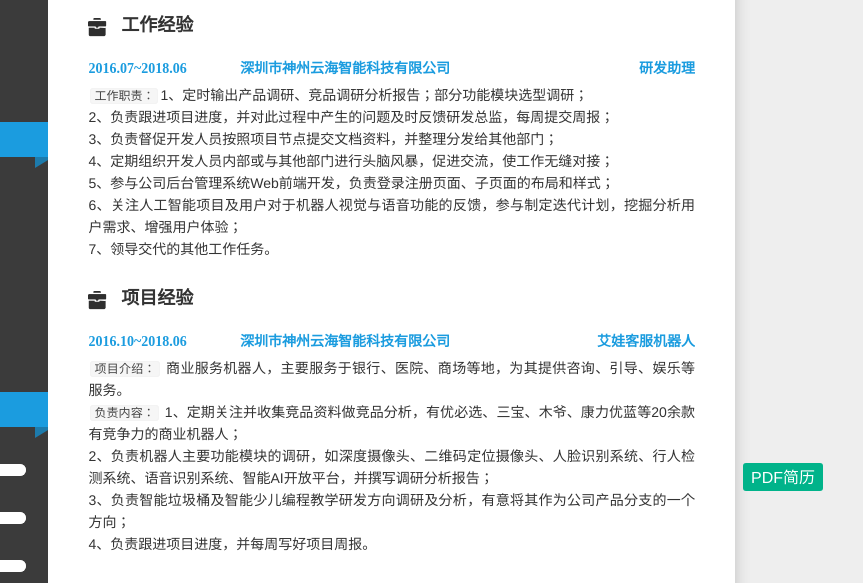
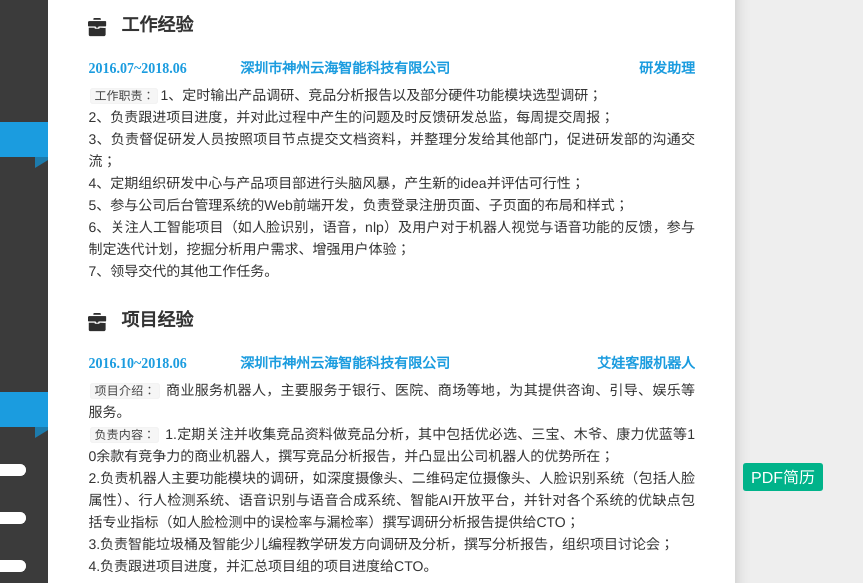
Before and after one commit to Besty941224/Resume, a plain HTML site: page index.html in a window 1280 px wide. Shown: the part 303-886 px from the top of the page, 417-1280 px from the left. Drawn offline with Linux system fonts and the light colour scheme; some icons are missing.

Commit message:
Update index.html

```diff
--- a/index.html
+++ b/index.html
@@ -152,12 +152,12 @@
                             <h3 class=item-name>深圳市神州云海智能科技有限公司</h3>
                         </header>
                         <div class=item-bd>
-                            <p class=section-content><strong>工作职责：</strong>1、定时输出产品调研、竞品调研分析报告；部分功能模块选型调研；</br>
+                            <p class=section-content><strong>工作职责：</strong>1、定时输出产品调研、竞品分析报告以及部分硬件功能模块选型调研；</br>
 				2、负责跟进项目进度，并对此过程中产生的问题及时反馈研发总监，每周提交周报；</br>
-			        3、负责督促开发人员按照项目节点提交文档资料，并整理分发给其他部门；</br>
-				4、定期组织开发人员内部或与其他部门进行头脑风暴，促进交流，使工作无缝对接；</br>
-			        5、参与公司后台管理系统Web前端开发，负责登录注册页面、子页面的布局和样式；</br>
-				6、关注人工智能项目及用户对于机器人视觉与语音功能的反馈，参与制定迭代计划，挖掘分析用户需求、增强用户体验；</br>
+			        3、负责督促研发人员按照项目节点提交文档资料，并整理分发给其他部门，促进研发部的沟通交流；</br>
+				4、定期组织研发中心与产品项目部进行头脑风暴，产生新的idea并评估可行性；</br>
+			        5、参与公司后台管理系统的Web前端开发，负责登录注册页面、子页面的布局和样式；</br>
+				6、关注人工智能项目（如人脸识别，语音，nlp）及用户对于机器人视觉与语音功能的反馈，参与制定迭代计划，挖掘分析用户需求、增强用户体验；</br>
 				7、领导交代的其他工作任务。</p>
 
                         </div>
@@ -182,10 +182,10 @@
 			    <p class=section-content><strong>项目介绍：</strong>
 				商业服务机器人，主要服务于银行、医院、商场等地，为其提供咨询、引导、娱乐等服务。</p>
                             <p class=section-content><strong>负责内容：</strong>
-				1、定期关注并收集竞品资料做竞品分析，有优必选、三宝、木爷、康力优蓝等20余款有竞争力的商业机器人；</br>
-				2、负责机器人主要功能模块的调研，如深度摄像头、二维码定位摄像头、人脸识别系统、行人检测系统、语音识别系统、智能AI开放平台，并撰写调研分析报告；</br>
-				3、负责智能垃圾桶及智能少儿编程教学研发方向调研及分析，有意将其作为公司产品分支的一个方向；</br>
-				4、负责跟进项目进度，并每周写好项目周报。</p>
+				1.定期关注并收集竞品资料做竞品分析，其中包括优必选、三宝、木爷、康力优蓝等10余款有竞争力的商业机器人，撰写竞品分析报告，并凸显出公司机器人的优势所在；</br>
+				2.负责机器人主要功能模块的调研，如深度摄像头、二维码定位摄像头、人脸识别系统（包括人脸属性）、行人检测系统、语音识别与语音合成系统、智能AI开放平台，并针对各个系统的优缺点包括专业指标（如人脸检测中的误检率与漏检率）撰写调研分析报告提供给CTO；</br>
+				3.负责智能垃圾桶及智能少儿编程教学研发方向调研及分析，撰写分析报告，组织项目讨论会；</br>
+				4.负责跟进项目进度，并汇总项目组的项目进度给CTO。</p>
 
                         </div>
                     </div>
@@ -202,8 +202,8 @@
                     <p class=item>
                         1、热爱学习，自学原型设计、流程梳理、Web前端技术等，涉猎较广；</br>
 			2、适应力强，善于沟通，能较好的处理好人际关系； </br>
-			3、较强的组织能力、策划能力，在职期间曾组织过多次公司内部头脑风暴；</br>
-                        4、了解人工智能行业，尤其是服务机器人和计算机视觉方向；</br>
+			3、较强的组织能力、策划能力，在职期间曾组织过多次公司内部头脑风暴； </br>
+                        4、了解人工智能行业（包括视觉、语音、nlp），尤其熟悉服务机器人和人脸相关工作；</br>
 			5、喜欢挑战，能承受较大工作压力。
                     </p>
                 </div>
```
